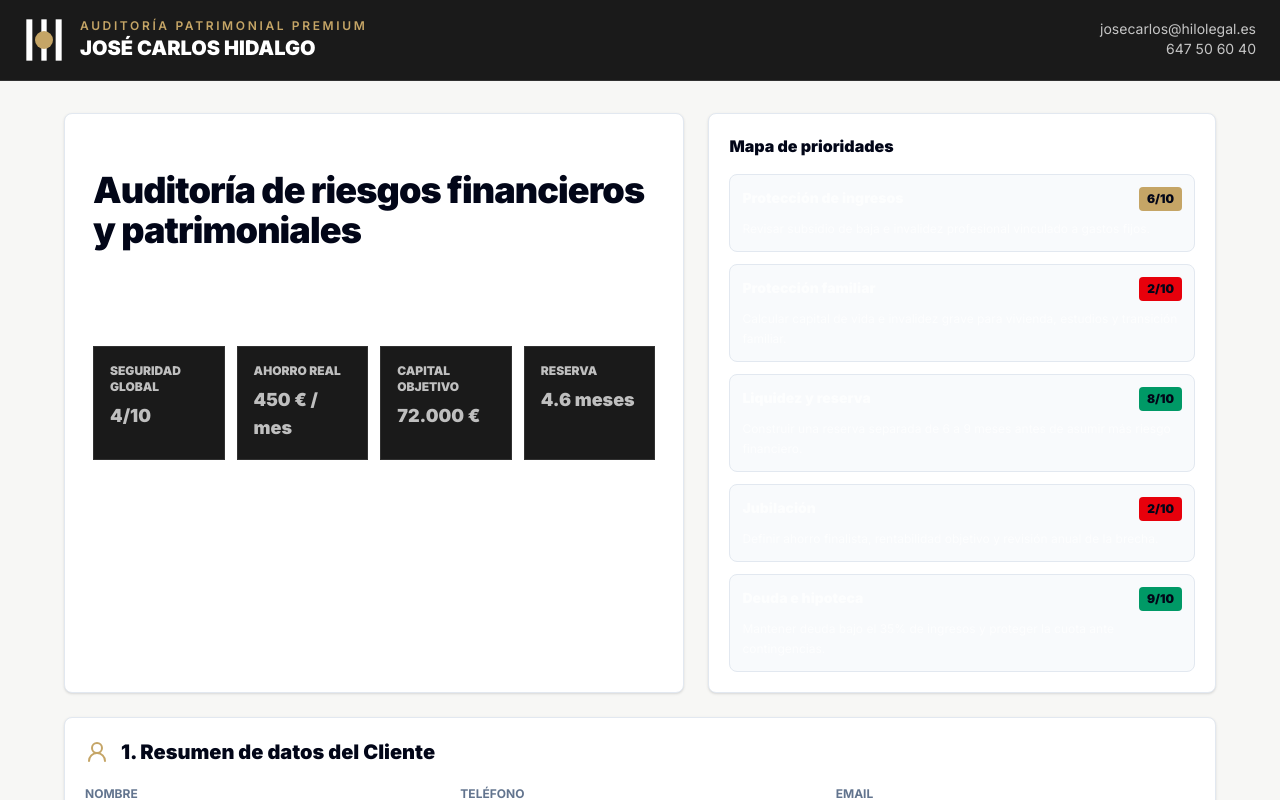
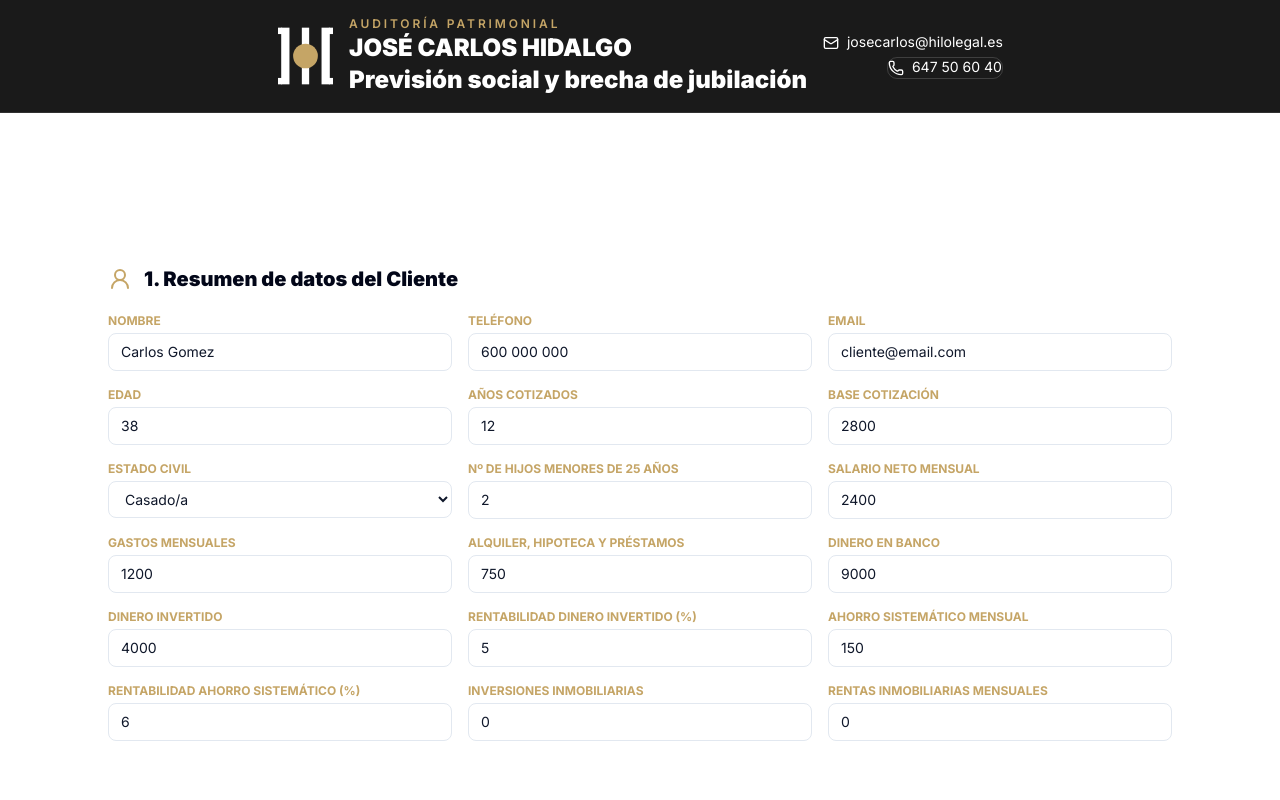
Before and after one commit to Jokhid/Auditoriapro, a React (Vite) app: page / in a window 1280 px wide. Shown: the top 800 px of the page. Built offline with nearby package versions, Linux system fonts and the light colour scheme.

Commit message:
Restore previous audit app version

```diff
--- a/src/main.tsx
+++ b/src/main.tsx
@@ -1,11 +1,19 @@
 import {StrictMode} from 'react';
 import {createRoot} from 'react-dom/client';
-import PremiumAuditV2 from './PremiumAuditV2.tsx';
+import App from './App.tsx';
 import './index.css';
-import './premium-v2.css';
+import './footer-fix.css';
+import './executive-summary-format.ts';
+import './real-estate-adjustments.ts';
+import './real-estate-metric-sync.ts';
+import './benefit-rate-labels.ts';
+import './retirement-target-adjustment.ts';
+import './pdf-currency-format-patch.ts';
+import './pdf-logo-size-patch.ts';
+import './professional-audit-pdf-v3.ts';
 
 createRoot(document.getElementById('root')!).render(
   <StrictMode>
-    <PremiumAuditV2 />
+    <App />
   </StrictMode>,
 );
```
